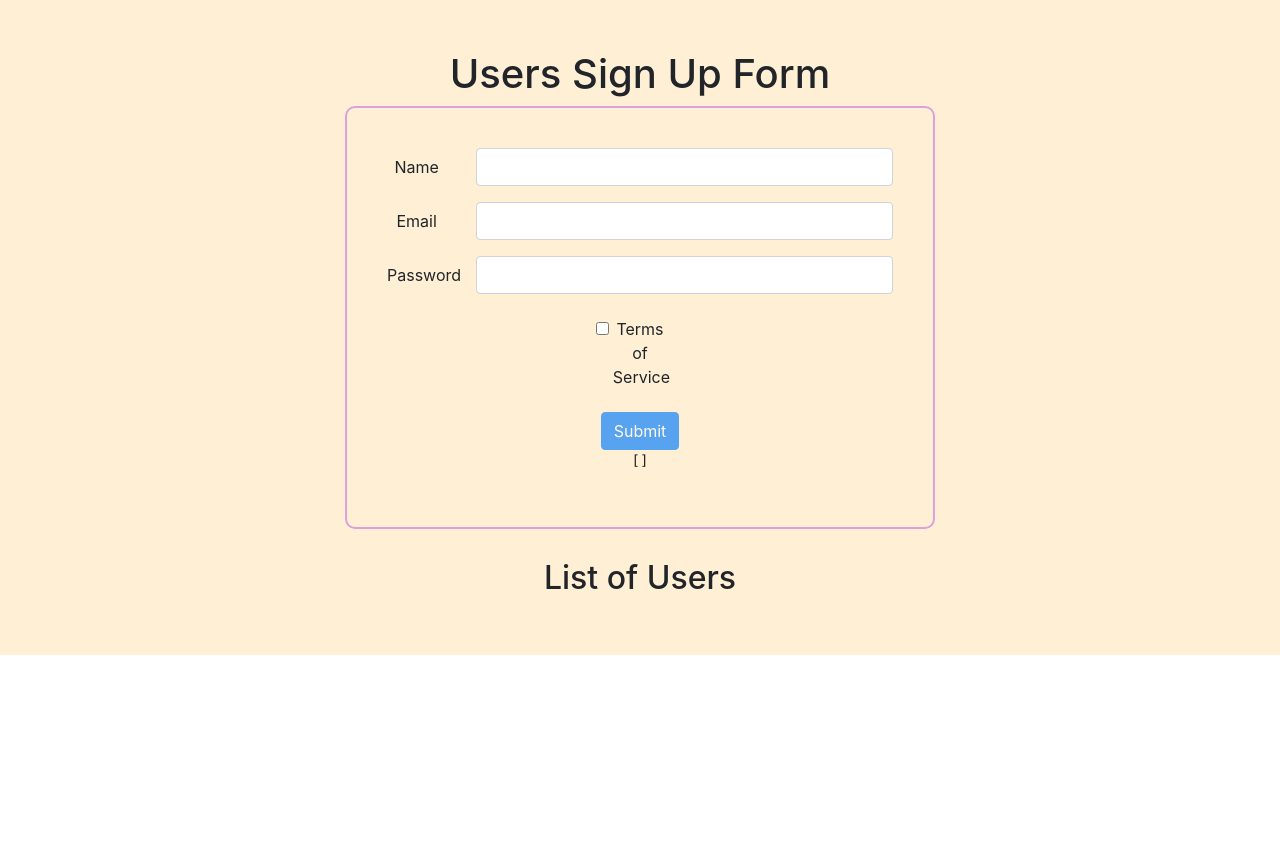
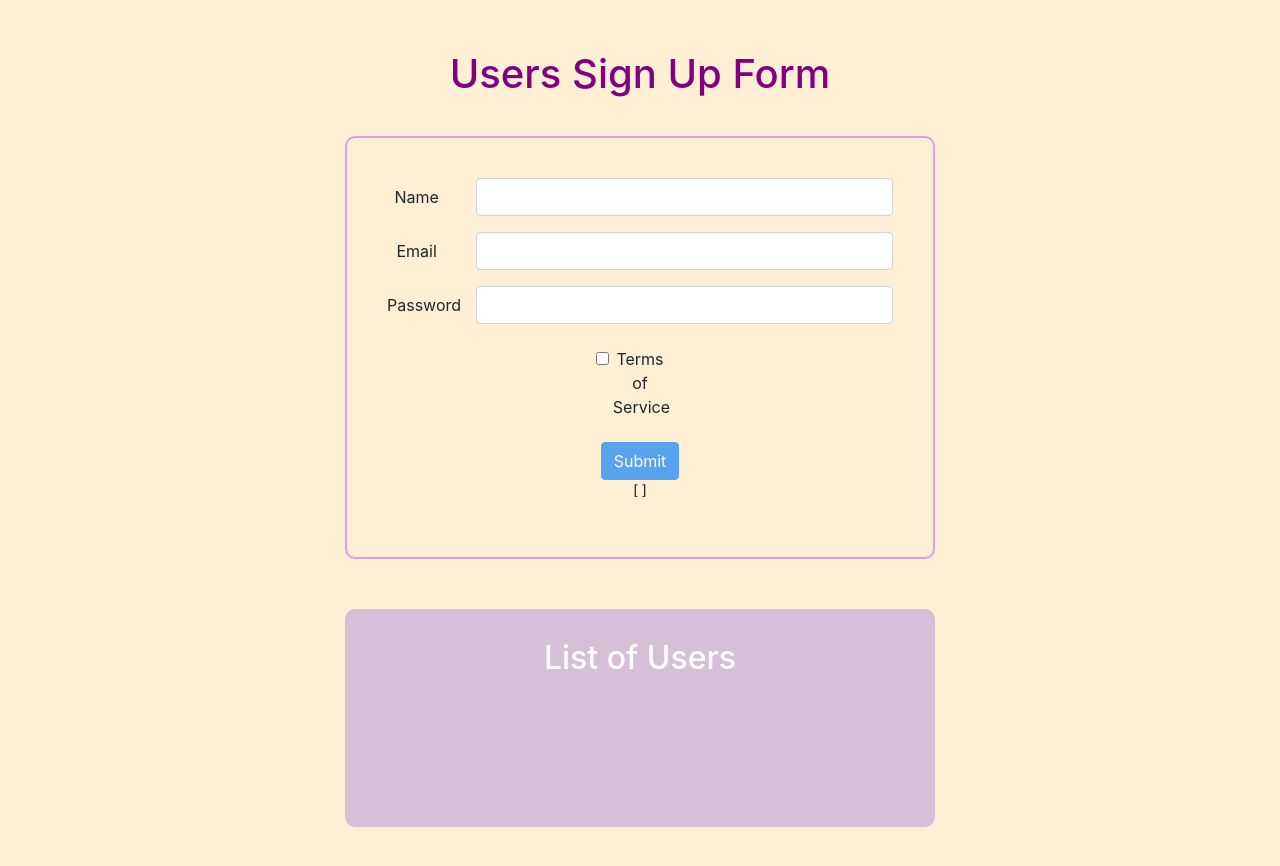
Before and after one commit to maribelcuales/User-Onboarding, a React (Create React App) app in the folder user-onboarding/: page / in a window 1280 px wide. Shown: the top 866 px of the page. Before the commit the page ends 800 px from the top, so only its background shows below. Built offline with nearby package versions, Linux system fonts and the light colour scheme.

Commit message:
Added css styling to App and FormComponent.

```diff
--- a/user-onboarding/src/App.css
+++ b/user-onboarding/src/App.css
@@ -6,3 +6,22 @@
   margin: auto;
   padding: 50px;
 }
+
+h1 {
+  padding-bottom: 30px;
+  color: purple;
+}
+
+.user-list {
+  height: auto;
+}
+
+h2 {
+  color: white;
+  padding-top: 30px;
+  padding-bottom: 150px;
+  width: 50%;
+  margin: auto;
+  background-color: thistle;
+  border-radius: 10px;
+}
--- a/user-onboarding/src/Components/styles.css
+++ b/user-onboarding/src/Components/styles.css
@@ -8,5 +8,5 @@
   height: auto;
   padding: 40px;
   margin: auto;
-  margin-bottom: 30px;
+  margin-bottom: 50px;
 };
```
